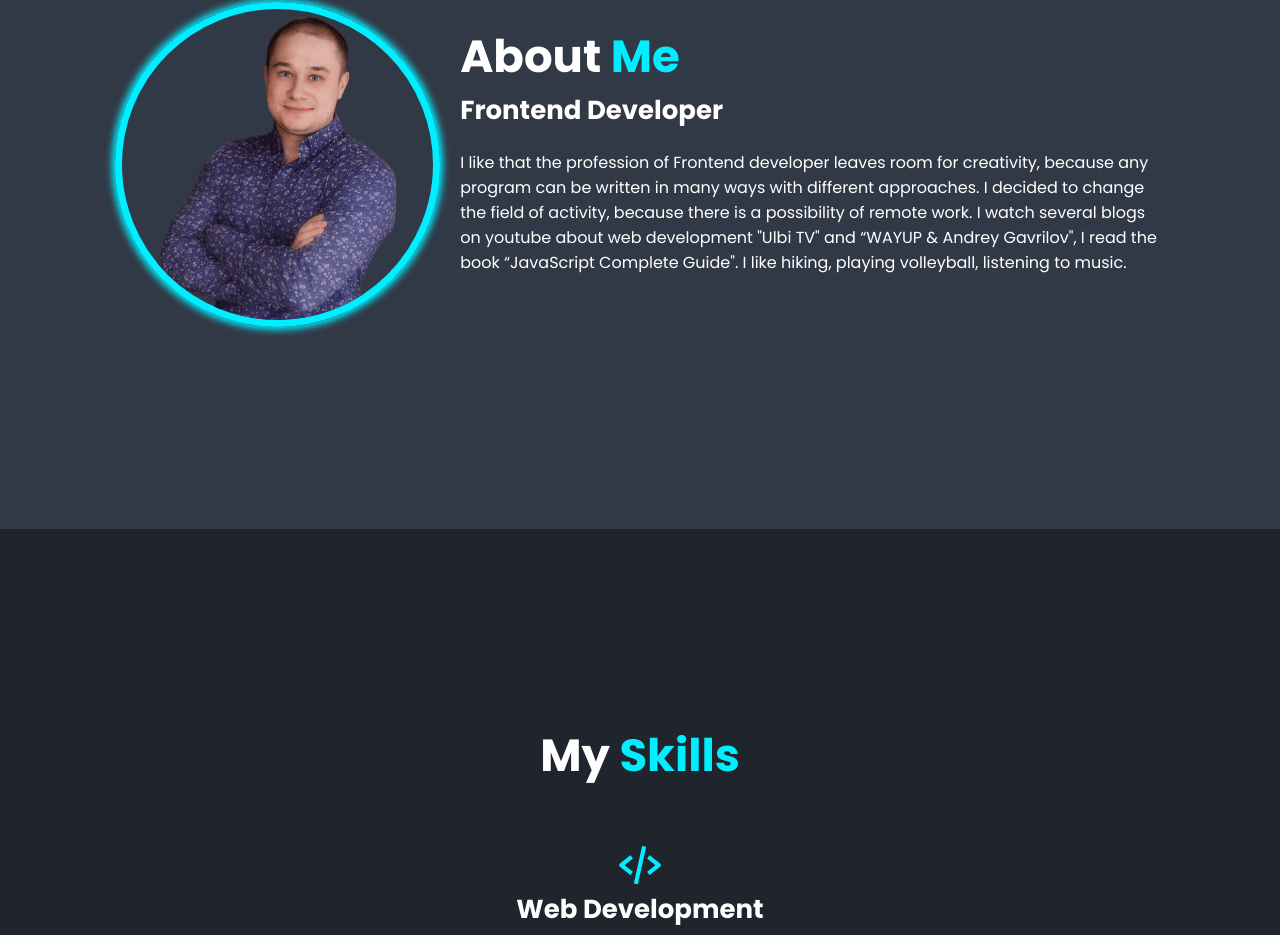
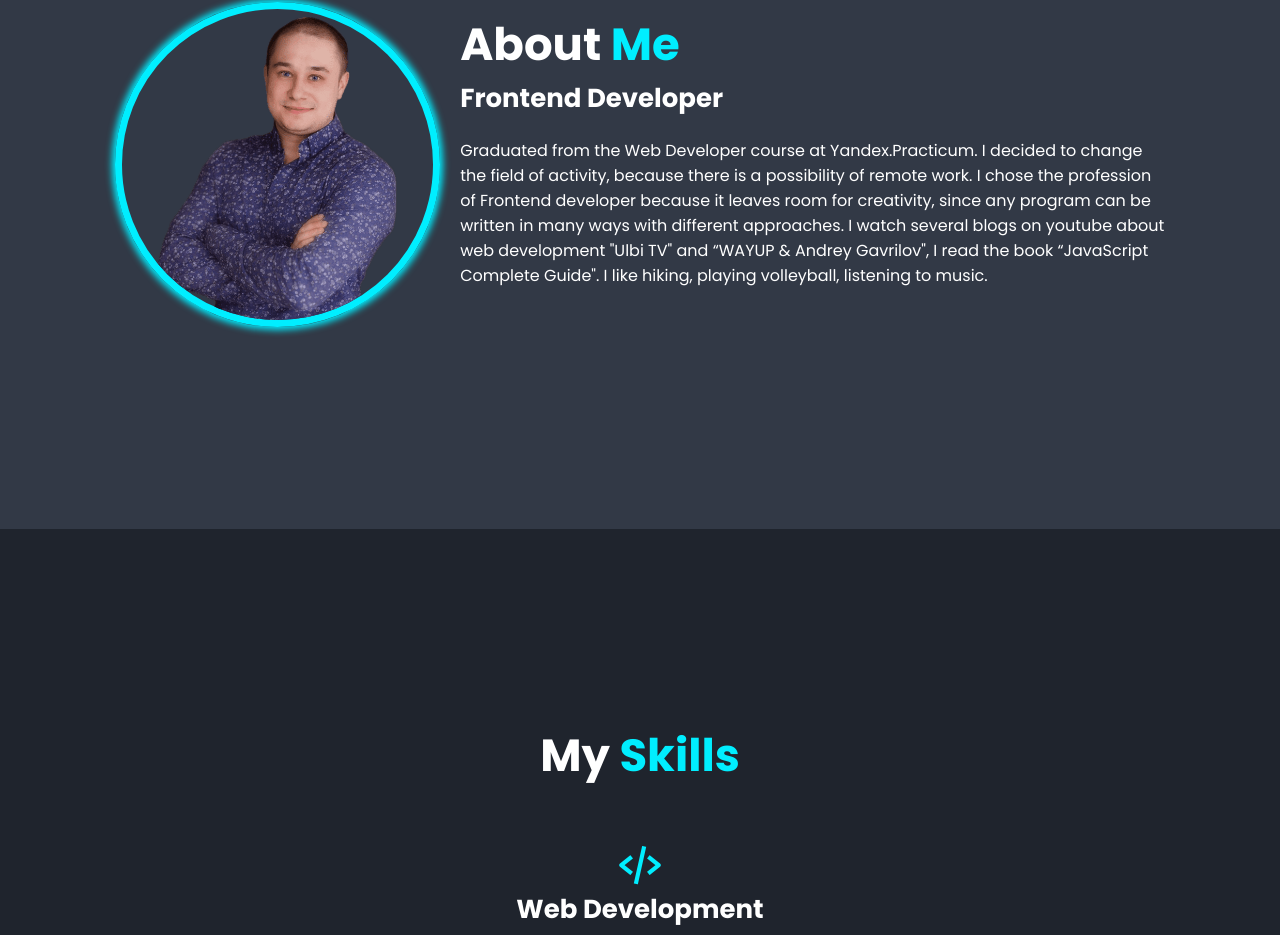
Before and after one commit to Sergynya174/portfolio, a React (Create React App) app: page / in a window 1280 px wide. Shown: the part 1071-2006 px from the top of the page. Built offline with nearby package versions, Linux system fonts and the light colour scheme.

Commit message:
правки

```diff
--- a/src/components/About/About.js
+++ b/src/components/About/About.js
@@ -14,13 +14,14 @@ const About = () => {
         </h2>
         <h3 className={styles.subtitle}>Frontend Developer</h3>
         <p className={styles.text}>
-          I like that the profession of Frontend developer leaves room for
-          creativity, because any program can be written in many ways with
-          different approaches. I decided to change the field of activity,
-          because there is a possibility of remote work. I watch several blogs
-          on youtube about web development "Ulbi TV" and “WAYUP & Andrey
-          Gavrilov", I read the book “JavaScript Complete Guide". I like hiking,
-          playing volleyball, listening to music.
+          Graduated from the Web Developer course at Yandex.Practicum. I decided
+          to change the field of activity, because there is a possibility of
+          remote work. I chose the profession of Frontend developer because it
+          leaves room for creativity, since any program can be written in many
+          ways with different approaches. I watch several blogs on youtube about
+          web development "Ulbi TV" and “WAYUP & Andrey Gavrilov", I read the
+          book “JavaScript Complete Guide". I like hiking, playing volleyball,
+          listening to music.
         </p>
       </div>
     </section>
--- a/src/utils/utils.js
+++ b/src/utils/utils.js
@@ -35,5 +35,5 @@ export const HeaderName = [
   { name: "About", link: "#about_me" },
   { name: "Skills", link: "#skills" },
   { name: "Projects", link: "#projects" },
-  { name: "Contacts", link: "#contacts" },
+  { name: "Contacts", link: "#contact" },
 ];
```
Also changed, not shown: 1 other file (tests, documents, lock files or other folders).
